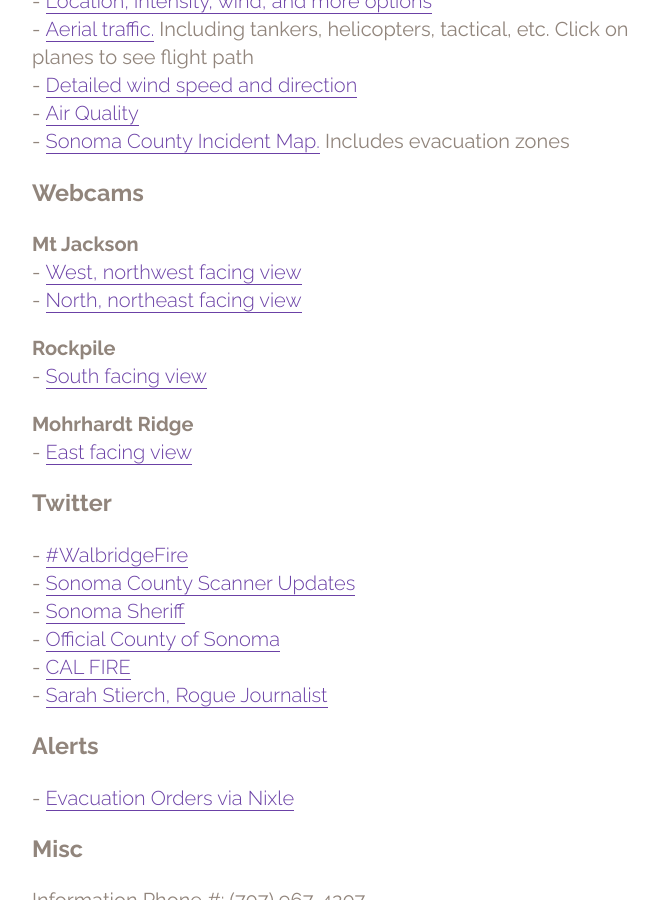
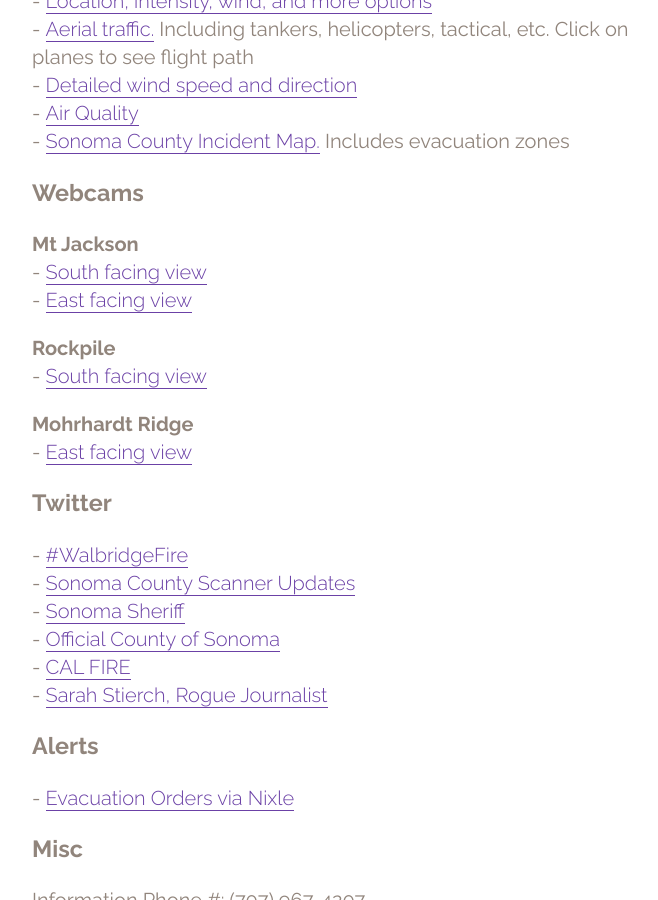
Before and after one commit to levivoelz/levivoelz.github.io, a Jekyll site: the page built from sonoma-county-fire-resources.md, in a window 1280 px wide and 900 px high, scrolled down 452 px. Shown: the whole window, without its empty margins (308-966 px from the left). Built offline with Jekyll 4.4.1, drawn with Linux system fonts in a browser that asks for light colours; comment, search, counter and statistics services are not loaded.

Commit message:
update camera viewpoints

```diff
--- a/sonoma-county-fire-resources.md
+++ b/sonoma-county-fire-resources.md
@@ -38,8 +38,8 @@
   <h3>Webcams</h3>
   <p>
     <b>Mt Jackson</b><br />
-    - <a href='http://www.alertwildfire.org/northbay/index.html?camera=Axis-Jackson&v=81e002f' target='_blank'>West, northwest facing view</a><br />
-    - <a href='http://www.alertwildfire.org/northbay/index.html?camera=Axis-Jackson2&v=81e002f' target='_blank'>North, northeast facing view</a>
+    - <a href='http://www.alertwildfire.org/northbay/index.html?camera=Axis-Jackson&v=81e002f' target='_blank'>South facing view</a><br />
+    - <a href='http://www.alertwildfire.org/northbay/index.html?camera=Axis-Jackson2&v=81e002f' target='_blank'>East facing view</a>
   </p>
   <p>
     <b>Rockpile</b><br />
```
Also changed, not shown: 1 other file.
